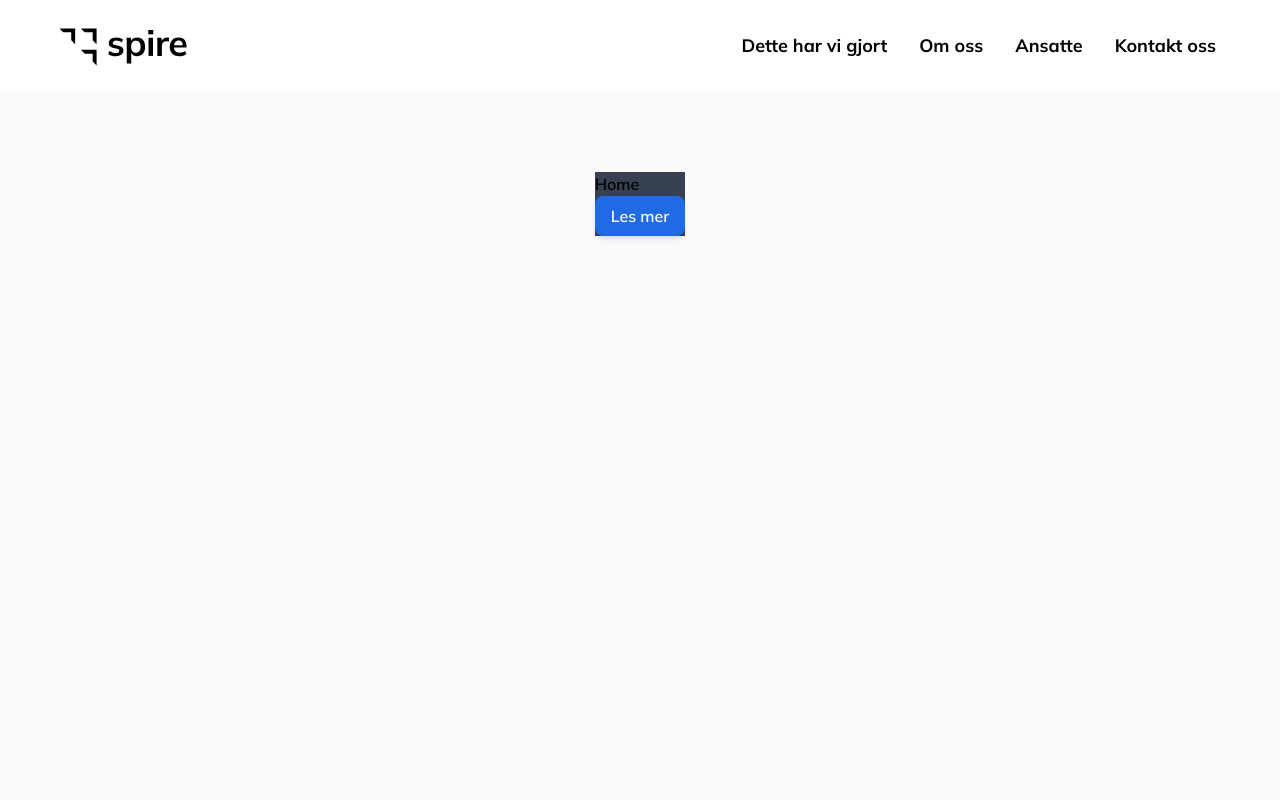
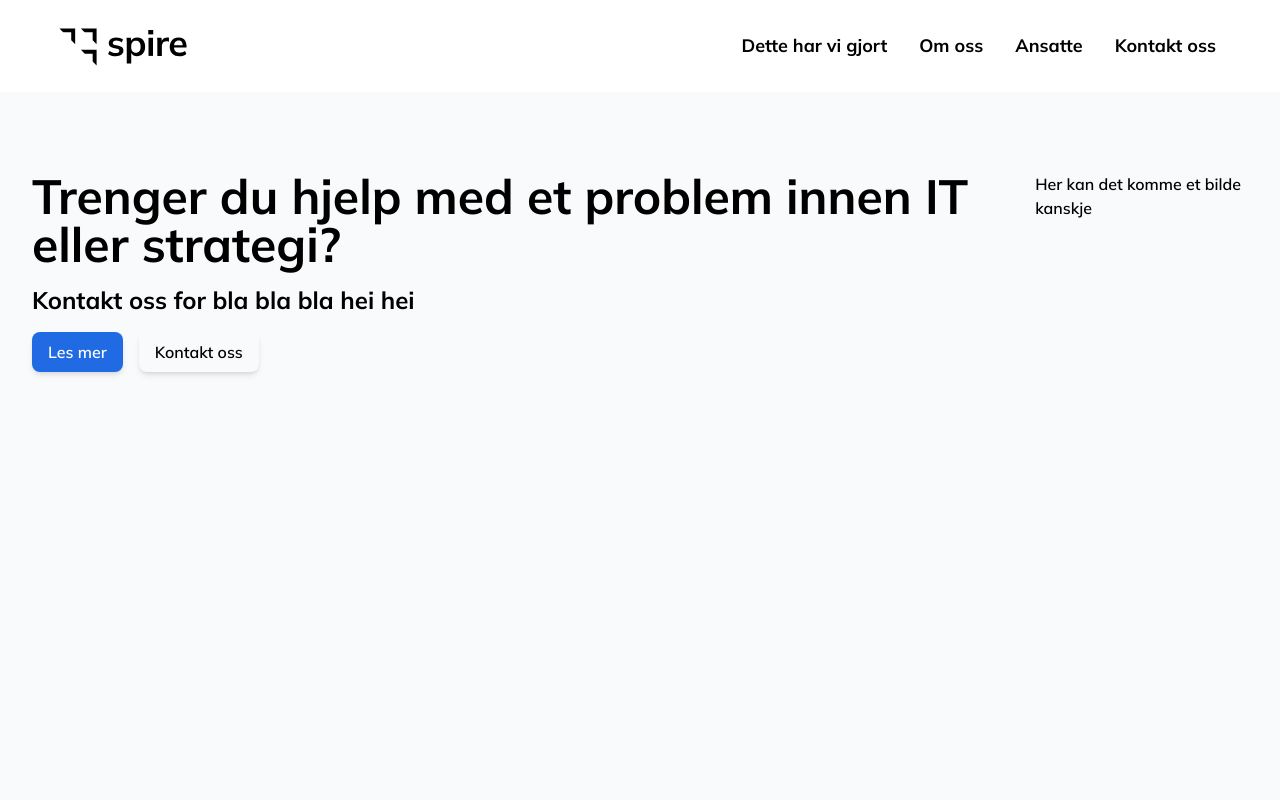
Before and after one commit to Spire-Consulting/spire-homepage, a Next.js app: page / in a window 1280 px wide. Shown: the top 800 px of the page. Built offline with nearby package versions, Linux system fonts and the light colour scheme.

Commit message:
style landing page

```diff
--- a/components/Navbar.tsx
+++ b/components/Navbar.tsx
@@ -12,7 +12,6 @@ export default function Navbar({ pages }: NavbarProps) {
     const router = useRouter()
 
     const isLinkActive = (path: string) => {
-        console.log(router.pathname === path)
         return router.pathname === path
     }
 
--- a/components/buttons/Button.tsx
+++ b/components/buttons/Button.tsx
@@ -12,7 +12,7 @@ export default function Button(props: ButtonProps) {
     return (
         <button
             type={typeSubmit ? "submit" : "button"}
-            className={` ${className} flex justify-center items-center px-4 py-2 font-medium text-white rounded-lg shadow-md  focus:outline-none focus:ring-2 disabled:bg-gray-500; `}
+            className={`flex justify-center items-center px-4 py-2 font-medium rounded-lg shadow-md focus:outline-none focus:ring-2 disabled:bg-gray-500 ${className} `}
             onClick={onClick}
         >
             {startIcon}
--- a/pages/index.tsx
+++ b/pages/index.tsx
@@ -4,8 +4,16 @@ import Layout from "../components/Layout"
 export default function Home() {
     return (
         <Layout tabTitle={"Hjem"}>
-            <div className="bg-gray-700">
-                Home <Button className="bg-blue-500" text="Les mer" />
+            <div className="flex">
+                <div className="flex flex-col space-y-4 ">
+                    <h1>Trenger du hjelp med et problem innen IT eller strategi?</h1>
+                    <h3>Kontakt oss for bla bla bla hei hei</h3>
+                    <div className="flex space-x-4">
+                        <Button className="text-white bg-blue-500" text="Les mer" />
+                        <Button className="text-black border-black" text="Kontakt oss" />
+                    </div>
+                </div>
+                <div>Her kan det komme et bilde kanskje</div>
             </div>
         </Layout>
     )
```
